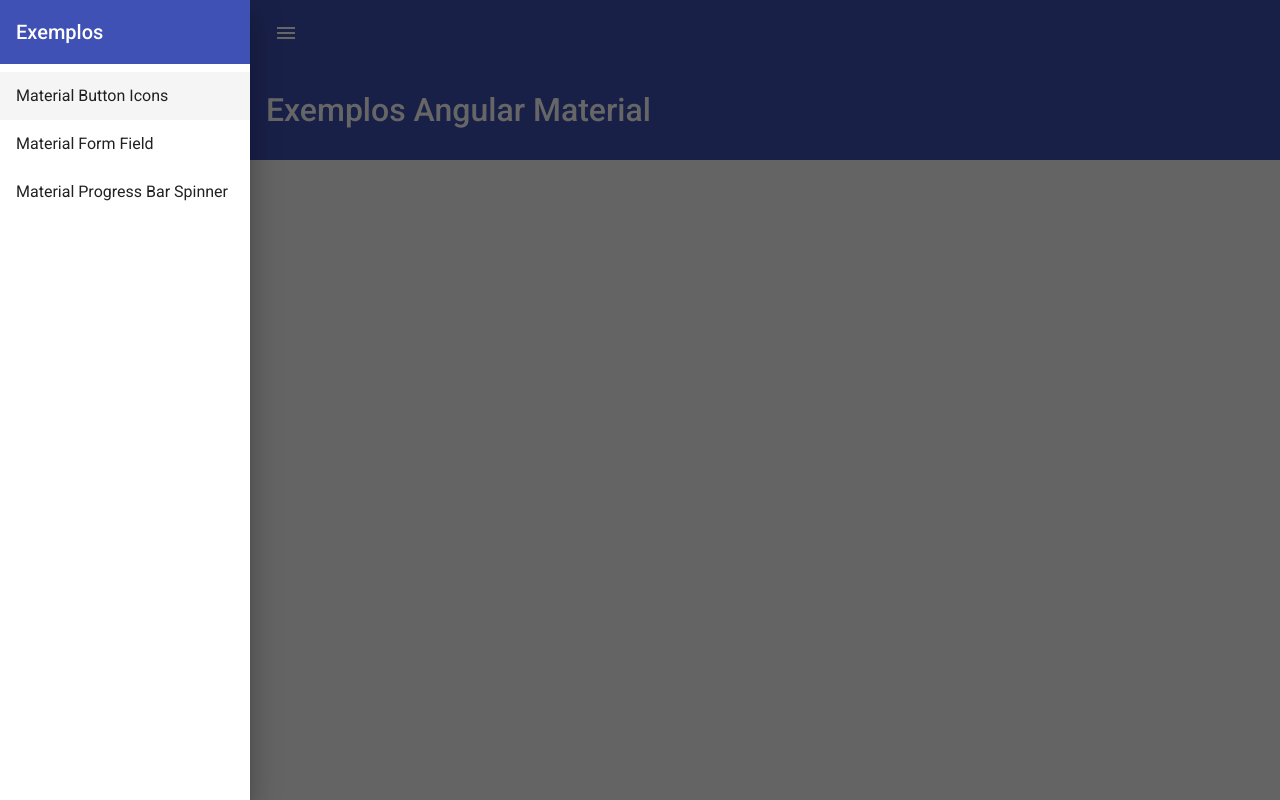
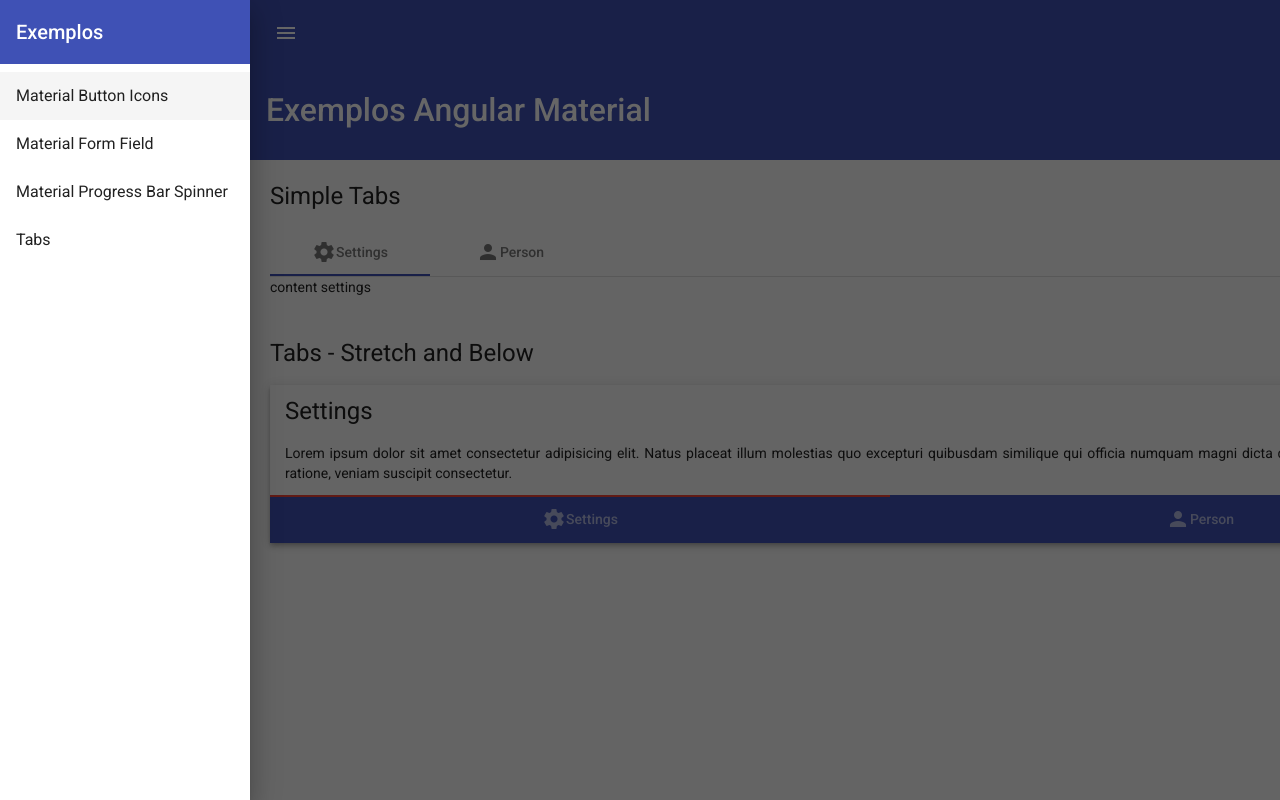
Before and after one commit to wweber-eng/01-Frontend, an Angular app in the folder 02 - Angular Material/angular-material/: page /tabs in a window 1280 px wide. Before the commit this address led to /. Built offline with nearby package versions, Linux system fonts and the light colour scheme.

Commit message:
08 - Adicionando Tabs

```diff
--- a/02 - Angular Material/angular-material/src/app/app-routing.module.ts
+++ b/02 - Angular Material/angular-material/src/app/app-routing.module.ts
@@ -3,11 +3,13 @@
 import { MaterialButtonsComponent } from './material-buttons/material-buttons.component';
 import { MaterialFormFieldsInputComponent } from './material-form-fields-input/material-form-fields-input.component';
 import { MaterialProgressSpinnerComponent } from './material-progress-spinner/material-progress-spinner.component';
+import { MaterialTabsComponent } from './material-tabs/material-tabs.component';
 
 const routes: Routes = [
   {  path: 'ButtonsIcons', component: MaterialButtonsComponent  },
   {  path: 'FormFieldInput', component: MaterialFormFieldsInputComponent },
-  {  path: 'ProgressBarSpinner', component: MaterialProgressSpinnerComponent }
+  {  path: 'ProgressBarSpinner', component: MaterialProgressSpinnerComponent },
+  {  path: 'tabs', component: MaterialTabsComponent}
 ];
 
 @NgModule({
--- a/02 - Angular Material/angular-material/src/app/app.component.html
+++ b/02 - Angular Material/angular-material/src/app/app.component.html
@@ -12,6 +12,7 @@
       <a mat-list-item routerLink="/ButtonsIcons">Material Button Icons</a>
       <a mat-list-item routerLink="/FormFieldInput">Material Form Field</a>
       <a mat-list-item routerLink="/ProgressBarSpinner">Material Progress Bar Spinner</a>
+      <a mat-list-item routerLink="/tabs">Tabs</a>
     </mat-nav-list>
   </mat-sidenav>
 
--- a/02 - Angular Material/angular-material/src/app/app.component.scss
+++ b/02 - Angular Material/angular-material/src/app/app.component.scss
@@ -22,6 +22,7 @@
   position: fixed;
   font-size: 1rem;
   top: 0;
+  z-index: 1001;
 }
 
 
--- a/02 - Angular Material/angular-material/src/app/app.module.ts
+++ b/02 - Angular Material/angular-material/src/app/app.module.ts
@@ -11,12 +11,14 @@
 import { MaterialButtonsComponent } from './material-buttons/material-buttons.component';
 import { MaterialFormFieldsInputComponent } from './material-form-fields-input/material-form-fields-input.component';
 import { MaterialProgressSpinnerComponent } from './material-progress-spinner/material-progress-spinner.component';
+import { MaterialTabsComponent } from './material-tabs/material-tabs.component';
 @NgModule({
   declarations: [
     AppComponent,
     MaterialButtonsComponent,
     MaterialFormFieldsInputComponent,
-    MaterialProgressSpinnerComponent
+    MaterialProgressSpinnerComponent,
+    MaterialTabsComponent
   ],
   imports: [
     BrowserModule,
--- a/02 - Angular Material/angular-material/src/app/material-progress-spinner/material-progress-spinner.component.html
+++ b/02 - Angular Material/angular-material/src/app/material-progress-spinner/material-progress-spinner.component.html
@@ -21,3 +21,15 @@
     color="primary">
 </mat-progress-bar>
 <br />
+
+<h1>Spinners</h1>
+<mat-spinner color="primary"></mat-spinner>
+<mat-spinner color="accent"></mat-spinner>
+<mat-spinner color="warn"></mat-spinner>
+<br />
+
+<h1>Progress Spinners</h1>
+<mat-progress-spinner
+    [value]="loadingPercent"
+    color="warn">
+</mat-progress-spinner>
--- /dev/null
+++ b/02 - Angular Material/angular-material/src/app/material-tabs/material-tabs.component.html
@@ -0,0 +1,59 @@
+<h1>Simple Tabs</h1>
+
+<mat-tab-group
+  mat-align-tabs = "start"
+  animationDuration="500ms">
+<mat-tab>
+  <ng-template mat-tab-label>
+    <mat-icon class="tab-icon">settings</mat-icon>
+    Settings
+  </ng-template>
+  content settings
+</mat-tab>
+
+<mat-tab>
+  <ng-template mat-tab-label>
+    <mat-icon class="tab-icon">person</mat-icon>
+    Person
+  </ng-template>
+  content person
+</mat-tab>
+
+</mat-tab-group>
+
+<br />
+<br />
+<h1>Tabs - Stretch and Below</h1>
+
+<mat-tab-group
+  mat-stretch-tabs
+  class="mat-elevation-z4"
+  headerPosition="below"
+  color = "warn"
+  backgroundColor = "primary"
+
+  animationDuration="500ms">
+<mat-tab>
+  <div class="mat-tab">
+    <ng-template mat-tab-label>
+      <mat-icon class="tab-icon">settings</mat-icon>
+      Settings
+    </ng-template>
+    <h1>Settings</h1>
+    <p>Lorem ipsum dolor sit amet consectetur adipisicing elit. Natus placeat illum molestias quo excepturi quibusdam similique qui officia numquam magni dicta quam architecto, veritatis ab, vitae ratione, veniam suscipit consectetur.</p>
+  </div>
+</mat-tab>
+
+<mat-tab>
+
+  <div class="mat-tab">
+    <ng-template mat-tab-label>
+      <mat-icon class="tab-icon">person</mat-icon>
+      Person
+    </ng-template>
+    <h1>Person</h1>
+    <p>Lorem ipsum dolor sit amet consectetur adipisicing elit. At, fugit repellat! Saepe repellat dicta ut omnis soluta quae autem ipsa quisquam. Quas praesentium aut tempore sint earum incidunt corrupti pariatur.</p>
+  </div>
+</mat-tab>
+
+</mat-tab-group>
--- /dev/null
+++ b/02 - Angular Material/angular-material/src/app/material-tabs/material-tabs.component.scss
@@ -0,0 +1,4 @@
+.mat-tab{
+  padding: 10px 15px 0px;
+  text-align: justify;
+}
--- a/02 - Angular Material/angular-material/src/app/material/material-module/material-module.module.ts
+++ b/02 - Angular Material/angular-material/src/app/material/material-module/material-module.module.ts
@@ -11,7 +11,7 @@
 import { MatInputModule } from '@angular/material/input';
 import { MatProgressBarModule } from '@angular/material/progress-bar'
 import {MatProgressSpinnerModule} from '@angular/material/progress-spinner';
-
+import { MatTabsModule } from '@angular/material/tabs';
 @NgModule({
   imports: [
 
@@ -28,7 +28,8 @@
     MatInputModule,
     MatFormFieldModule,
     MatProgressBarModule,
-    MatProgressSpinnerModule
+    MatProgressSpinnerModule,
+    MatTabsModule
 
   ],
   declarations: [],
```
Also changed, not shown: 02 - Angular Material/angular-material/src/app/material-tabs/material-tabs.component.ts (added, +10 -0 lines).
